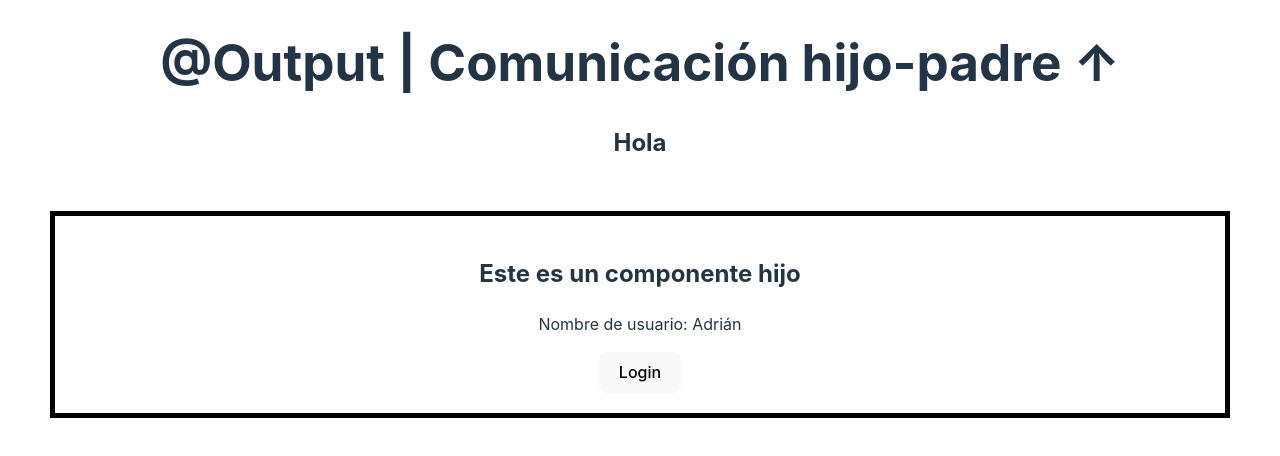
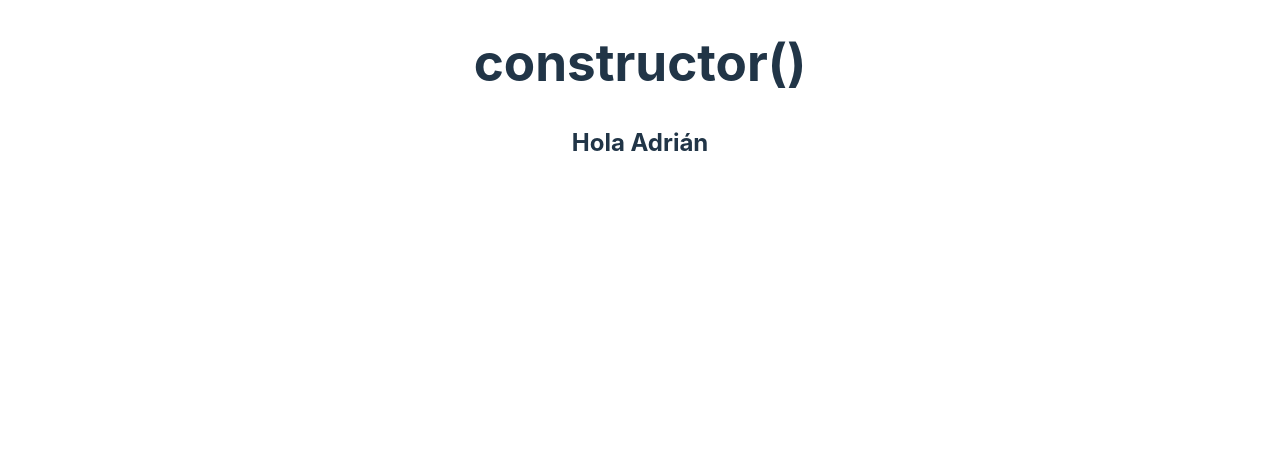
Before and after one commit to Amaza-ing/AMazaing-curso-Angular-desde-0, an Angular app: page / in a window 1280 px wide. Shown: the top 456 px of the page. Built offline with nearby package versions, Linux system fonts and the light colour scheme.

Commit message:
constructor

```diff
--- a/src/app/app.component.html
+++ b/src/app/app.component.html
@@ -1,5 +1,3 @@
-<h1>&#64;Output | Comunicación hijo-padre ↑</h1>
+<h1>constructor()</h1>
 
-<h2>Hola {{ name }}</h2>
-
-<app-child (login)="setName($event)"></app-child>
+<h2>Hola {{ userName }}</h2>
--- a/src/app/app.component.ts
+++ b/src/app/app.component.ts
@@ -1,18 +1,13 @@
 import { Component } from '@angular/core';
 import { RouterOutlet } from '@angular/router';
-import { ChildComponent } from './components/child/child.component';
 
 @Component({
   selector: 'app-root',
   standalone: true,
-  imports: [RouterOutlet, ChildComponent],
+  imports: [RouterOutlet],
   templateUrl: './app.component.html',
   styleUrl: './app.component.css',
 })
 export class AppComponent {
-  name: string = "";
-
-  setName(e: any) {
-    this.name = e;
-  }
+  userName: string = "Adrián";
 }
--- a/src/app/components/child/child.component.css
+++ /dev/null
@@ -1,5 +0,0 @@
-.child {
-  border: 5px solid black;
-  margin: 50px;
-  padding: 20px;
-}
--- a/src/app/components/child/child.component.html
+++ /dev/null
@@ -1,7 +0,0 @@
-<div class="child">
-  <h2>Este es un componente hijo</h2>
-
-  <p>Nombre de usuario: {{ userName }}</p>
-
-  <button (click)="handleLogin()">Login</button>
-</div>
--- a/src/app/components/child/child.component.ts
+++ /dev/null
@@ -1,19 +0,0 @@
-import { Component, EventEmitter, Output } from '@angular/core';
-
-@Component({
-  selector: 'app-child',
-  standalone: true,
-  imports: [],
-  templateUrl: './child.component.html',
-  styleUrl: './child.component.css',
-})
-export class ChildComponent {
-  @Output()
-  login: EventEmitter<any> = new EventEmitter<any>;
-
-  userName: string = 'Adrián';
-
-  handleLogin() {
-    this.login.emit(this.userName);
-  }
-}
```
Also changed, not shown: 1 other file (tests, documents, lock files or other folders).
